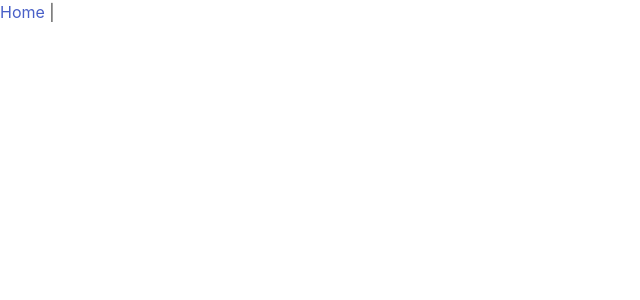
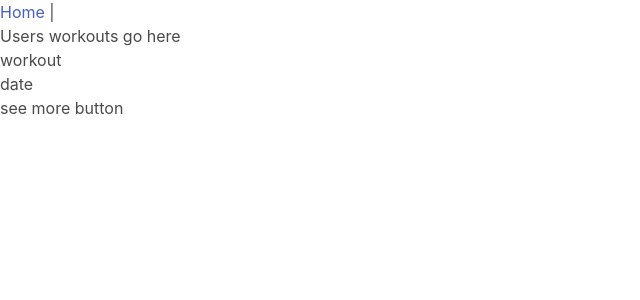
Before and after one commit to LaurenB773/java-finalcapstone-team1, a Vue app in the folder vue/: page /profile/workouts in a window 1280 px wide. Before the commit this address had no page. Shown: the top 300 px of the page, without its empty margins (0-640 px from the left). Built offline with nearby package versions, Linux system fonts and the light colour scheme.

Commit message:
attempting create account

```diff
--- a/vue/src/components/WorkoutList.vue
+++ b/vue/src/components/WorkoutList.vue
@@ -1,3 +1,7 @@
 <template>
-
+    <div>
+        <h1>workout</h1>
+        <p>date</p>
+        <p>see more button</p>
+    </div>
 </template>
--- a/vue/src/router/index.js
+++ b/vue/src/router/index.js
@@ -7,6 +7,7 @@ import LoginView from "../views/LoginView.vue";
 import LogoutView from "../views/LogoutView.vue";
 import RegisterView from "../views/RegisterView.vue";
 import ProfileView from "../views/ProfileView.vue";
+import WorkoutsView from "../views/WorkoutsView.vue";
 
 /**
  * The Vue Router is used to "direct" the browser to render a specific view component
@@ -57,6 +58,14 @@ const routes = [
       requiresAuth: true,
     },
   },
+  {
+    path: "/profile/workouts",
+    name: "workouts",
+    component: WorkoutsView,
+    meta: {
+      requiresAuth: true,
+    },
+  },
 ];
 
 // Create the router
--- a/vue/src/views/ProfileView.vue
+++ b/vue/src/views/ProfileView.vue
@@ -3,7 +3,7 @@
     <h1>firstname lastname</h1>
     <img src="" alt="Profile-Picture"> <!--TODO-->
     <p>goals</p>
-    <p>add way to get to the workouts</p>
+    <router-link v-bind:to="{name: 'workouts' }"> See Workouts </router-link>
 
 
 </template>
--- a/vue/src/views/RegisterView.vue
+++ b/vue/src/views/RegisterView.vue
@@ -33,11 +33,11 @@
       </div>
       <div class="form-input-group">
         <label for="first-name">Preferred First Name</label>
-        <input type="text">
+        <input type="text" id="first-name" v-model="user.firstName">
       </div>
       <div class="form-input-group">
         <label for="last-name">Last Name</label>
-        <input type="text" id="last-name" >
+        <input type="text" id="last-name" v-model="user.lastName">
       </div>
       <button type="submit">Create Account</button>
       <p><router-link v-bind:to="{ name: 'login' }">Already have an account? Log in.</router-link></p>
--- a/vue/src/views/WorkoutsView.vue
+++ b/vue/src/views/WorkoutsView.vue
@@ -1,7 +1,14 @@
 <template>
     <h1>Users workouts go here</h1>
+    <workout-list />
 </template>
 
 <script>
+import WorkoutList from '../components/WorkoutList.vue';
 
+export default {
+    components: {
+        WorkoutList
+    }
+}
 </script>
```
